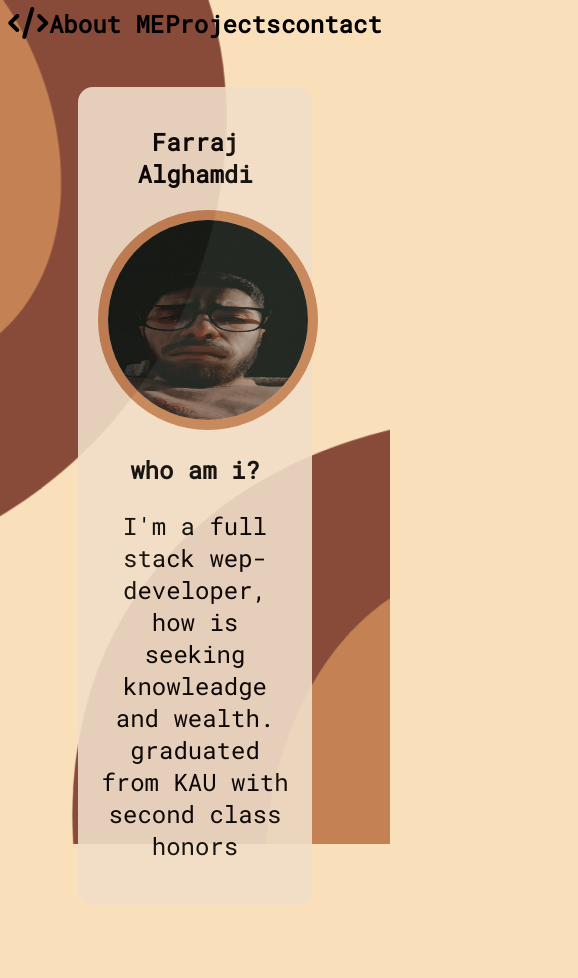
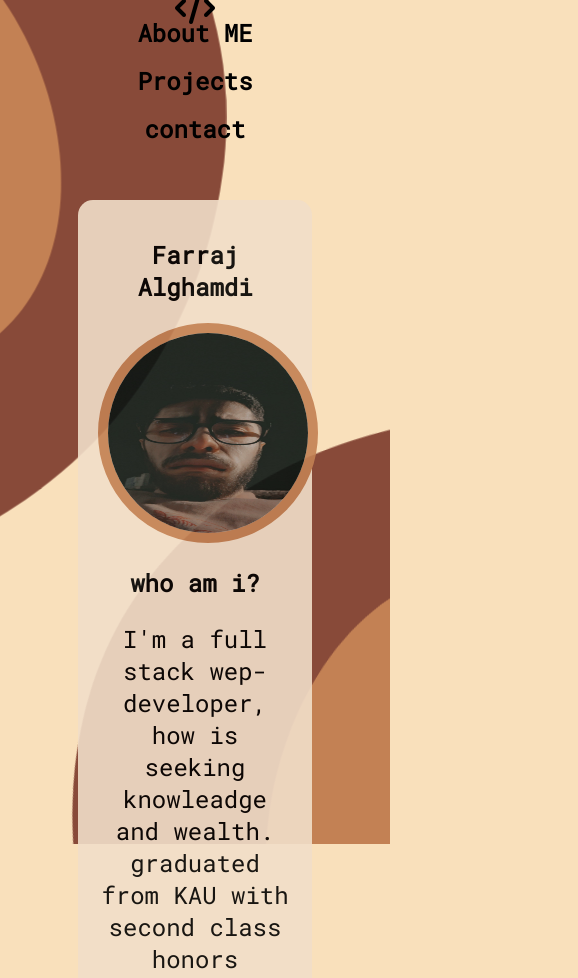
Before and after one commit to GHMO0/websitee, a plain HTML site: page index.html in a window 390 px wide. Shown: the top 978 px of the page, 578 px wide, since content can reach past the window. Drawn offline with Linux system fonts and the light colour scheme.

Commit message:
Update style.css
updating

```diff
--- a/css/style.css
+++ b/css/style.css
@@ -56,6 +56,7 @@ a {
   text-decoration: none;
   font-size: 1.5rem;
   font-weight: 900;
+  line-height: 2;
 
 }
 
@@ -140,3 +141,15 @@ p {
   justify-content: space-around;
   align-items: center;
 }
+@media screen and (max-width: 600px) {
+body{
+  width: 100%;
+}
+
+.projects-container{
+  flex-direction: column;
+}
+.anvbar{
+  flex-direction: column;
+}
+}
```
